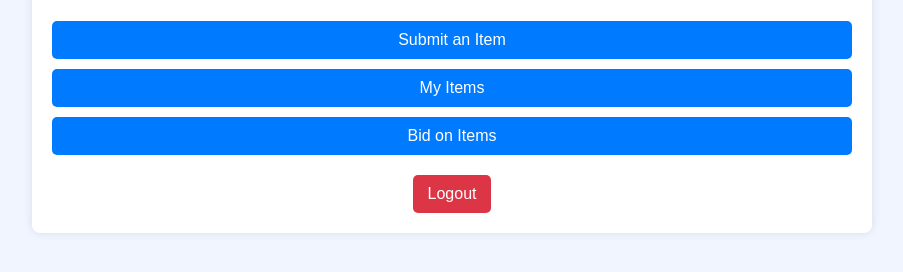
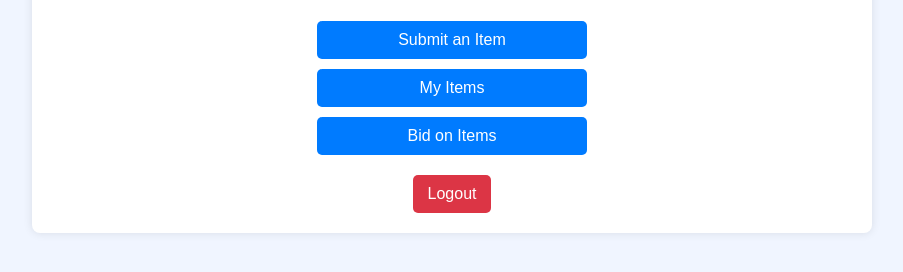
Before and after one commit to laggyash/BidSmart, a Python web app: template templates/user_home.html in a window 1280 px wide. Shown: the part 185-457 px from the top of the page, without its empty margins (188-1091 px from the left). Run offline with Jinja, Linux system fonts and the light colour scheme; the template is opened without the code that fills it, so the values that code supplies are empty.

Commit message:
user home button

```diff
--- a/templates/user_home.html
+++ b/templates/user_home.html
@@ -41,9 +41,12 @@
         display: flex;
         flex-direction: column;
         gap: 10px;
+        align-items: center;
       }
 
       .nav-links a {
+        width: 70%;
+        max-width: 250px;
         display: block;
         padding: 10px;
         background-color: #007bff;
```
